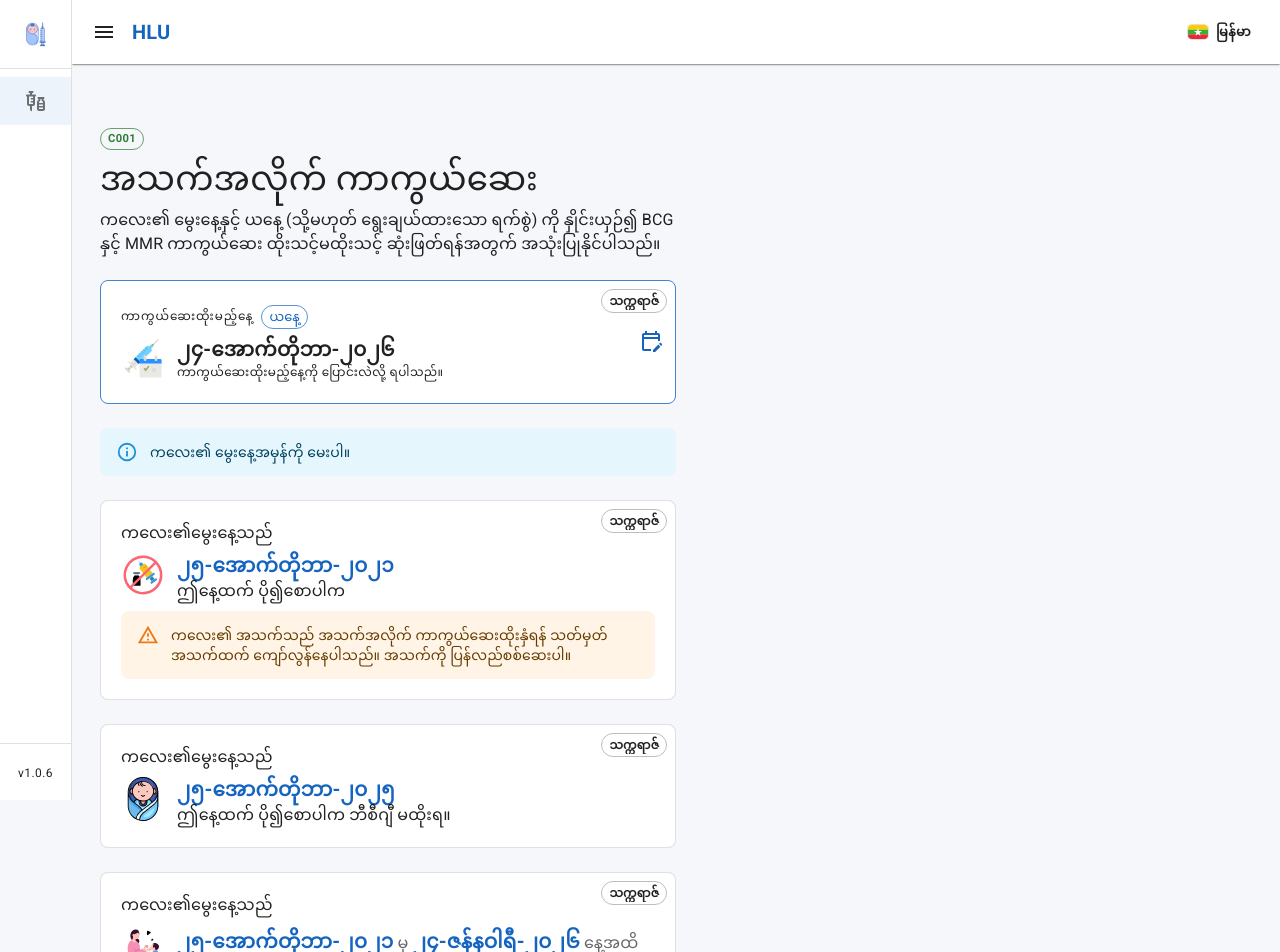
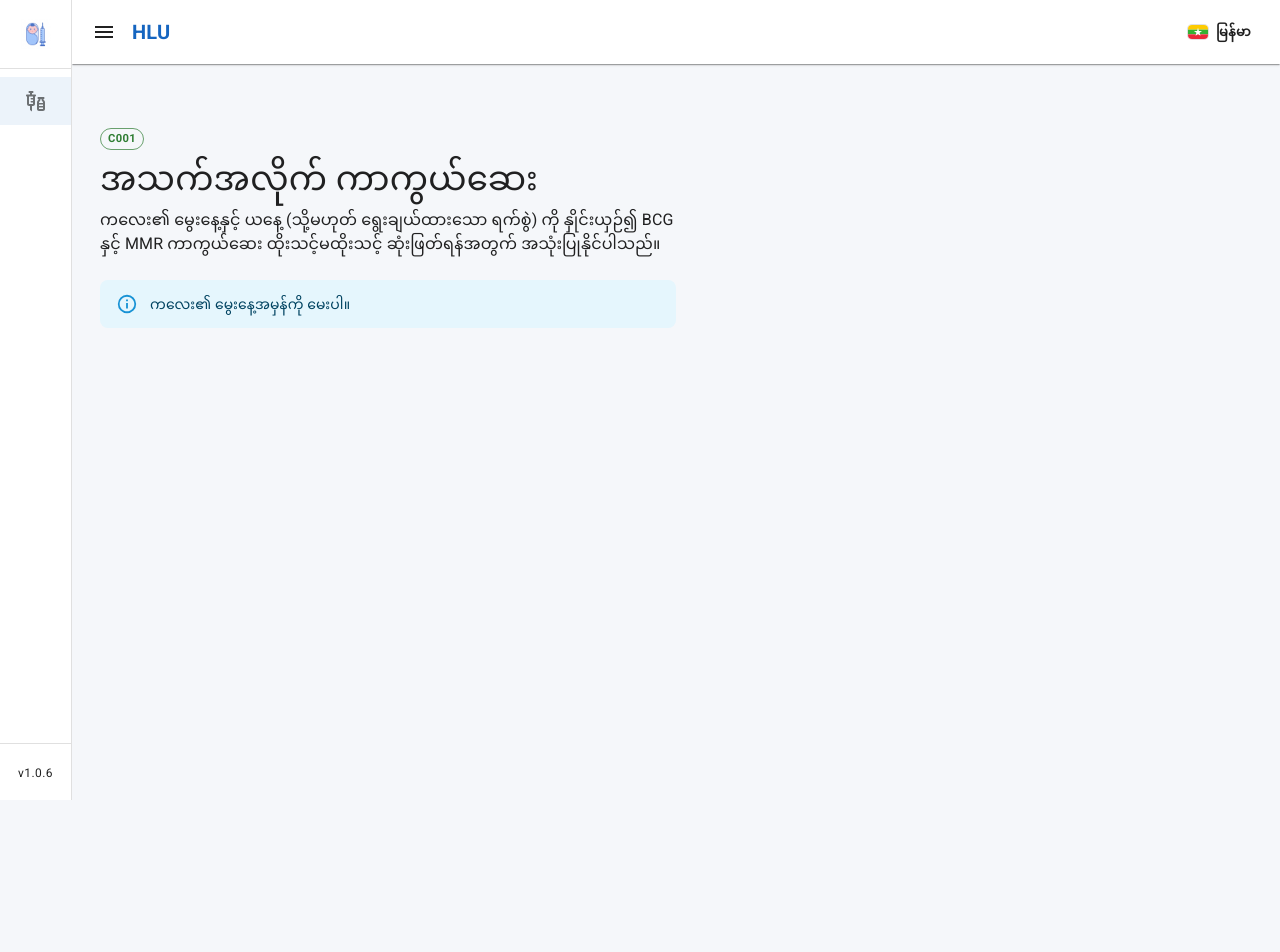
Before and after one commit to khutayant/hlu, a React (Vite) app: page / in a window 1280 px wide. Shown: the top 952 px of the page. After the commit the page ends 800 px from the top, so only its background shows below. Built offline with nearby package versions, Linux system fonts and the light colour scheme.

Commit message:
Temporarily hide age-for-vaccination cards for UI deploy testing.
Co-authored-by: Cursor <cursoragent@cursor.com>

```diff
--- a/src/layouts/home.layout.tsx
+++ b/src/layouts/home.layout.tsx
@@ -29,5 +29,4 @@ function HomeLayout() {
   );
 }
 
-// Test push UI
 export default HomeLayout;
--- a/src/pages/home/age-for-vaccination/age-for-vaccination.tsx
+++ b/src/pages/home/age-for-vaccination/age-for-vaccination.tsx
@@ -31,7 +31,17 @@ import {
 
 const PAGE_CODE = 'C001';
 
+/** TEMP test — set false to show cards again */
+const HIDE_CARDS = true;
+
 const CARD_ICON_SX = { width: 44, height: 44, flexShrink: 0 } as const;
+
+const cardPaperSx = {
+  p: 2.5,
+  position: 'relative',
+  bgcolor: 'background.paper',
+  ...(HIDE_CARDS ? { display: 'none' } : {}),
+} as const;
 
 const myanmarEraChipSx = {
   position: 'absolute',
@@ -299,12 +309,7 @@ function AgeForVaccinationPage() {
       {/* Today Card */}
       <Paper
         variant='outlined'
-        sx={{
-          p: 2.5,
-          position: 'relative',
-          borderColor: 'primary.light',
-          bgcolor: 'background.paper',
-        }}
+        sx={{ ...cardPaperSx, borderColor: 'primary.light' }}
       >
         <MyanmarEraChip
           onClick={openSelectedMyanmarDate}
@@ -405,12 +410,7 @@ function AgeForVaccinationPage() {
       {/* Card - no vaccination (today − 60 month + 1 day) */}
       <Paper
         variant='outlined'
-        sx={{
-          p: 2.5,
-          position: 'relative',
-          borderColor: 'divider',
-          bgcolor: 'background.paper',
-        }}
+        sx={{ ...cardPaperSx, borderColor: 'divider' }}
       >
         <MyanmarEraChip
           onClick={openMinus60MyanmarDate}
@@ -435,12 +435,7 @@ function AgeForVaccinationPage() {
       {/* Card - do not give BCG vaccination */}
       <Paper
         variant='outlined'
-        sx={{
-          p: 2.5,
-          position: 'relative',
-          borderColor: 'divider',
-          bgcolor: 'background.paper',
-        }}
+        sx={{ ...cardPaperSx, borderColor: 'divider' }}
       >
         <MyanmarEraChip
           onClick={openMinus12MyanmarDate}
@@ -463,12 +458,7 @@ function AgeForVaccinationPage() {
       {/* Formula - today − 60 month + 1 day → today − 9 month */}
       <Paper
         variant='outlined'
-        sx={{
-          p: 2.5,
-          position: 'relative',
-          borderColor: 'divider',
-          bgcolor: 'background.paper',
-        }}
+        sx={{ ...cardPaperSx, borderColor: 'divider' }}
       >
         <MyanmarEraChip
           onClick={openMmrMyanmarDate}
```
